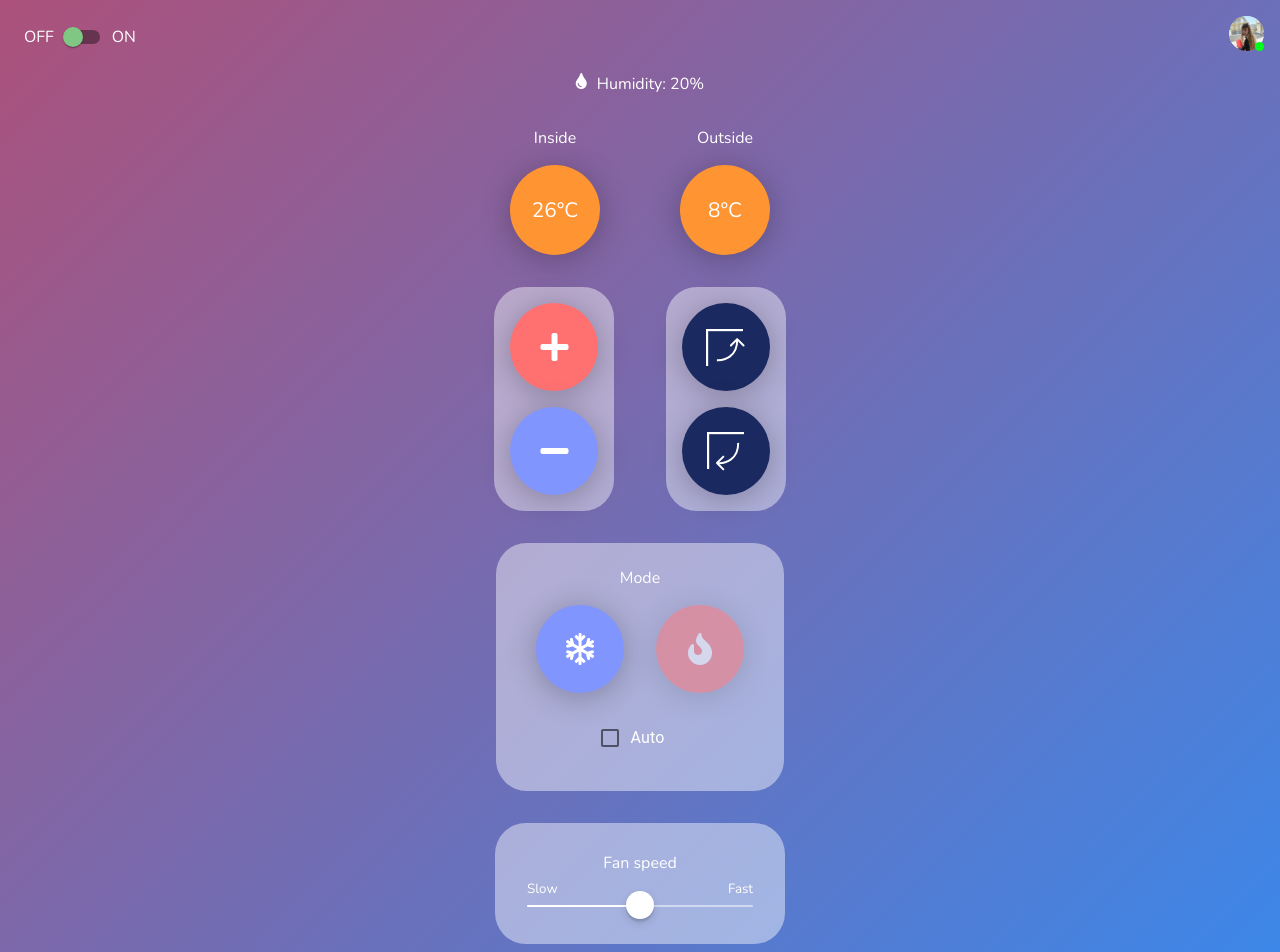
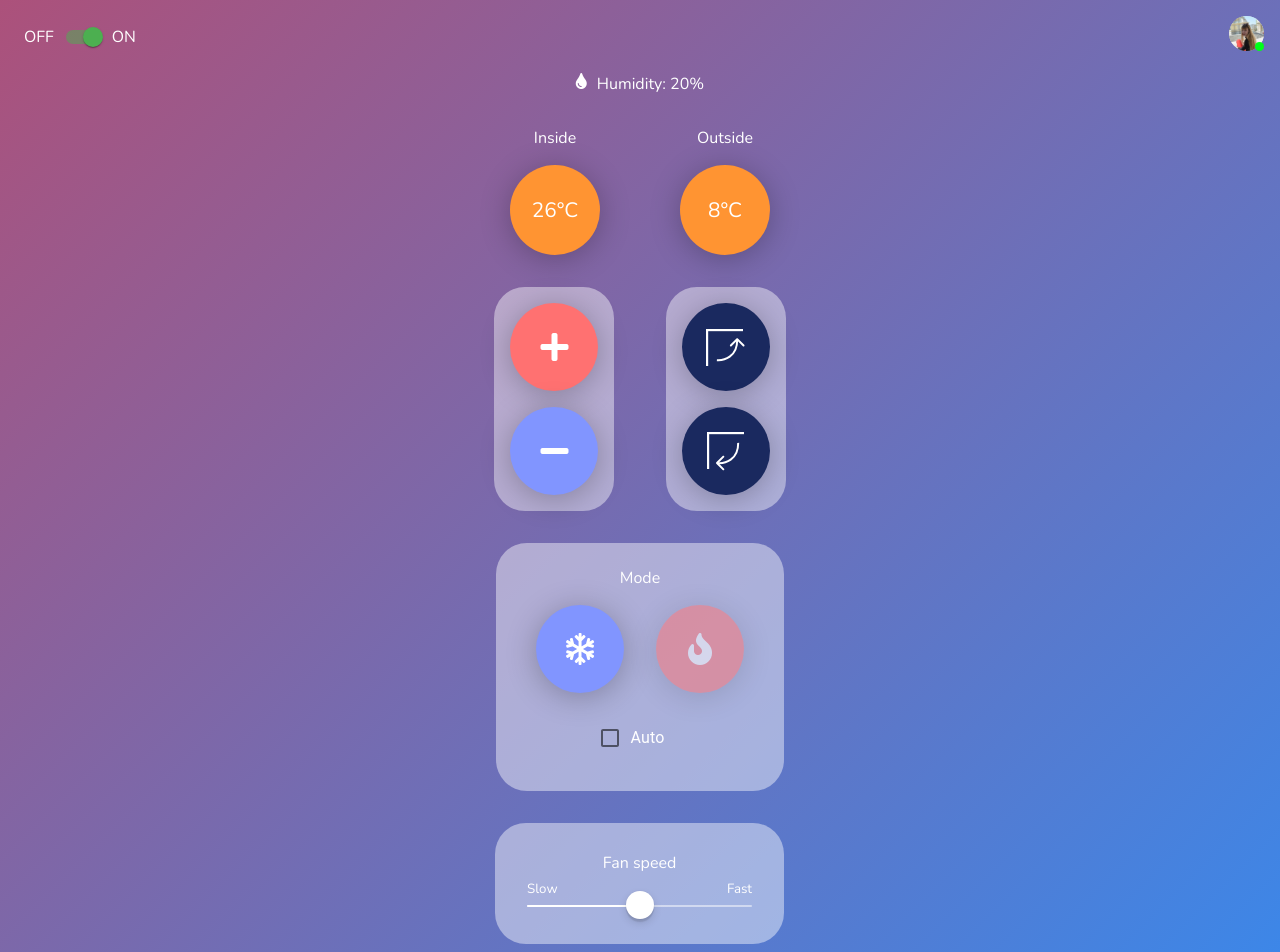
Before and after one commit to jimfilippou/hci-project, a React (Create React App) app: page / in a window 1280 px wide. Shown: the top 952 px of the page. Built offline with nearby package versions, Linux system fonts and the light colour scheme.

Commit message:
smol fix

```diff
--- a/src/App.js
+++ b/src/App.js
@@ -6,7 +6,7 @@ import CTX from './store';
 
 function App() {
   return (
-    <CTX.Provider value={{}}>
+    <CTX.Provider value={{on: true}}>
       {/* <Login/> */}
       <Main/>
     </CTX.Provider>
--- a/src/components/ACSwitch/ACSwitch.js
+++ b/src/components/ACSwitch/ACSwitch.js
@@ -1,13 +1,13 @@
-import React from 'react';
+import React, { useContext, useState } from 'react';
+import store from '../../store';
 import { withStyles } from '@material-ui/core/styles';
 import Switch from '@material-ui/core/Switch';
 import { green } from '@material-ui/core/colors';
 
 function ACSwitch() {
 
-    const [state, setState] = React.useState({
-        checkedA: true
-    });
+    const context = useContext(store);
+    const [render, setrender] = useState(undefined);
 
     const GreenSwitch = withStyles({
         switchBase: {
@@ -23,15 +23,11 @@ function ACSwitch() {
         track: {},
     })(Switch);
 
-    const handleChange = name => event => {
-        setState({ ...state, [name]: event.target.checked });
-    };
 
     return (
         <GreenSwitch
-            checked={state.checkedB}
-            onChange={handleChange('checkedB')}
-            value="checkedB"
+            checked={context.on}
+            onChange={() => { context.on = !context.on; setrender(render === undefined ? null : undefined) }}
         />
     )
 
--- a/src/components/MainScreen/Main.js
+++ b/src/components/MainScreen/Main.js
@@ -3,6 +3,8 @@ import React from 'react';
 import anna from '../../assets/images/main/anna.svg';
 import swingUP from '../../assets/images/main/swing/up.svg';
 import swingDown from '../../assets/images/main/swing/down.svg';
+
+import store from '../../store';
 
 // Import custom components
 import FanSlider from '../FanSlider/FanSlider';
--- a/src/components/MainScreen/Main.scss
+++ b/src/components/MainScreen/Main.scss
@@ -256,4 +256,5 @@
     background: rgba(255, 255, 255, 0.44);
     border-radius: 31px;
     padding: 1em;
+    max-width: 225px;
 }
--- a/src/components/Timer/Timer.js
+++ b/src/components/Timer/Timer.js
@@ -1,6 +1,6 @@
 import React, { useState } from 'react';
 import toast from 'toasted-notes'
-import 'toasted-notes/src/styles.css';
+
 
 export default () => {
 
--- a/src/index.js
+++ b/src/index.js
@@ -1,6 +1,9 @@
 import React from 'react';
 import ReactDOM from 'react-dom';
+
 import './assets/styles/core.scss';
+import 'toasted-notes/src/styles.css';
+
 import App from './App';
 import * as serviceWorker from './serviceWorker';
 
```
